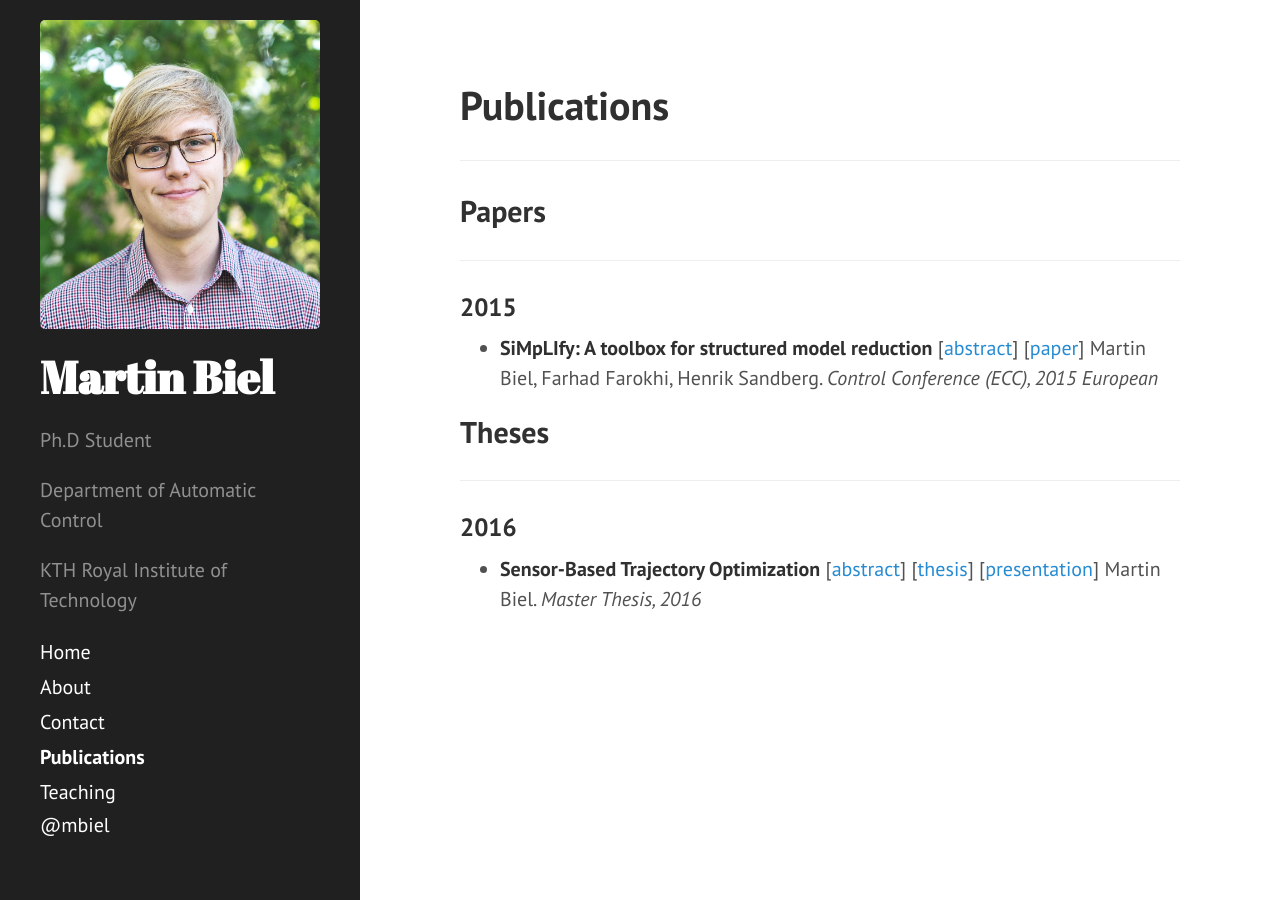
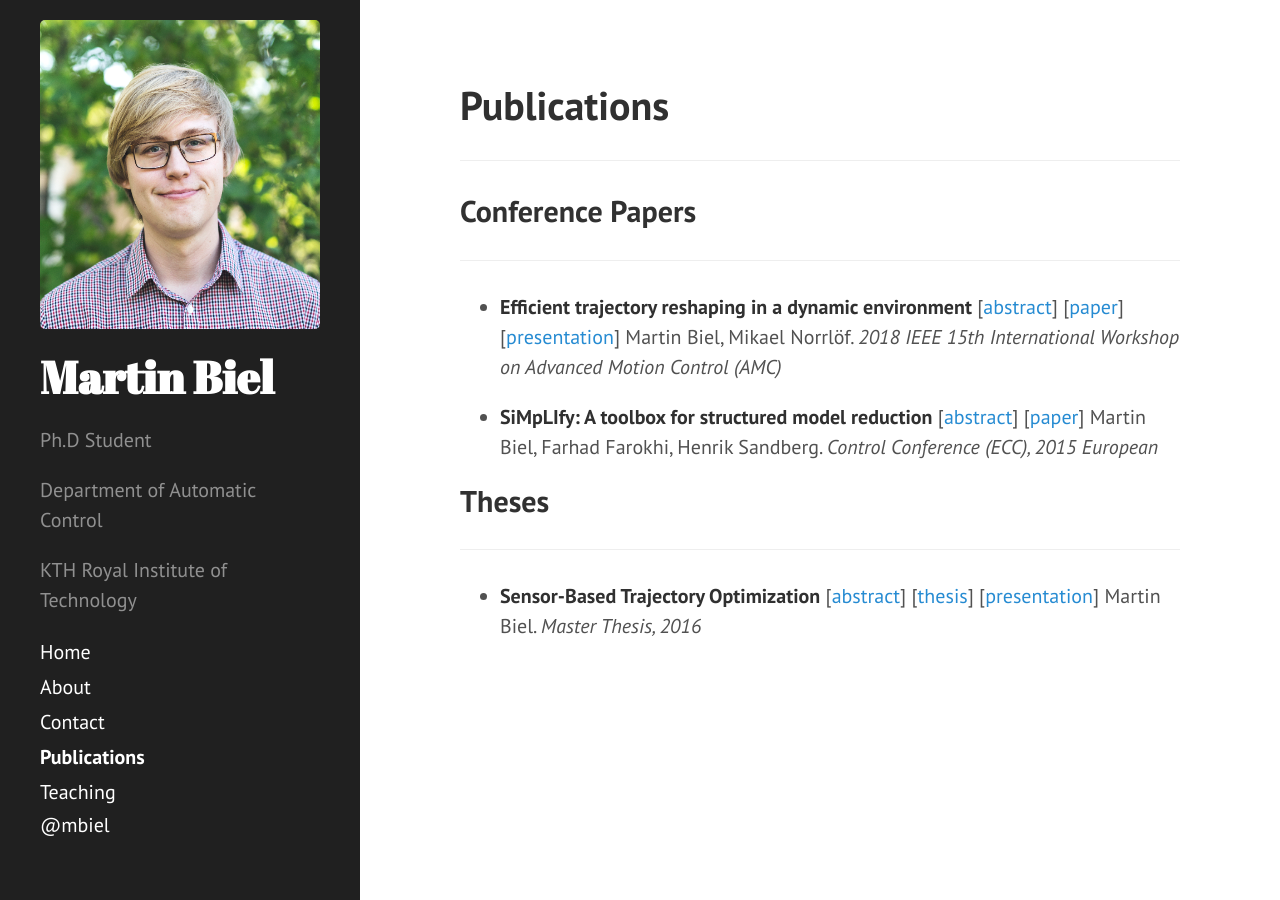
Before and after one commit to martinbiel/martinbiel.github.io, a Jekyll site: the page built from publications/publications.md, in a window 1280 px wide. Built offline with Jekyll 4.4.1, drawn with Linux system fonts in a browser that asks for light colours.

Commit message:
Added AMC 2018 to publication list. Changed sorting to conference papers, skipping year.

```diff
--- a/_publications/simplify.md
+++ b/_publications/simplify.md
@@ -1,7 +1,7 @@
 ---
 title: "SiMpLIfy: A toolbox for structured model reduction"
 type: paper
-group: Papers
+group: Conference Papers
 authors: Martin Biel, Farhad Farokhi, Henrik Sandberg
 publishedTo: Control Conference (ECC), 2015 European
 year: 2015
@@ -16,4 +16,4 @@ In this paper, we present a toolbox for structured model reduction developed for
 
 Published in: [{{ page.publishedTo }}](http://ieeexplore.ieee.org/xpl/mostRecentIssue.jsp?punumber=7317886)
 
-[[paper]({{ page.paper-location }} )]
+[[paper]({{ page.publication-location }} )]
--- /dev/null
+++ b/_publications/trajreshape.md
@@ -0,0 +1,20 @@
+---
+title: "Efficient trajectory reshaping in a dynamic environment"
+type: paper
+group: Conference Papers
+authors: Martin Biel, Mikael Norrlöf
+publishedTo: 2018 IEEE 15th International Workshop on Advanced Motion Control (AMC)
+presentation: /publications/trajreshape/presentation.pdf
+year: 2018
+date: 2018-06-04
+publication-location: https://ieeexplore.ieee.org/document/8371062/
+layout: default
+---
+
+## Abstract
+
+A general trajectory planner for optimal control problems is presented and applied to a robot system. The approach is based on timed elastic bands and nonlinear model predictive control. By exploiting the sparsity in the underlying optimization problems the computational effort can be significantly reduced, resulting in a real-time capable planner. In addition, a localization based switching strategy is employed to enforce convergence and stability. The planning procedure is illustrated in a robotics application using a realistic SCARA type robot.
+
+Published in: [{{ page.publishedTo }}](https://ieeexplore.ieee.org/xpl/mostRecentIssue.jsp?punumber=8369063)
+
+[[paper]({{ page.publication-location }} )]
--- a/publications/publications.md
+++ b/publications/publications.md
@@ -14,7 +14,6 @@ permalink: /publications/
 
     {% for publicationsInYear in publicationsByYear reversed %}
         {% assign publicationsByDate = publicationsInYear.items | sort_by: "date" %}
-### {{ publicationsInYear.name }}
         {% for publication in publicationsByDate reversed %}
         {% if publication.presentation == nil %}
 * **{{ publication.title }}** [[abstract]({{ publication.url }})] [[{{ publication.type }}]({{ publication.publication-location }})]
```
Also changed, not shown: 1 other file.
